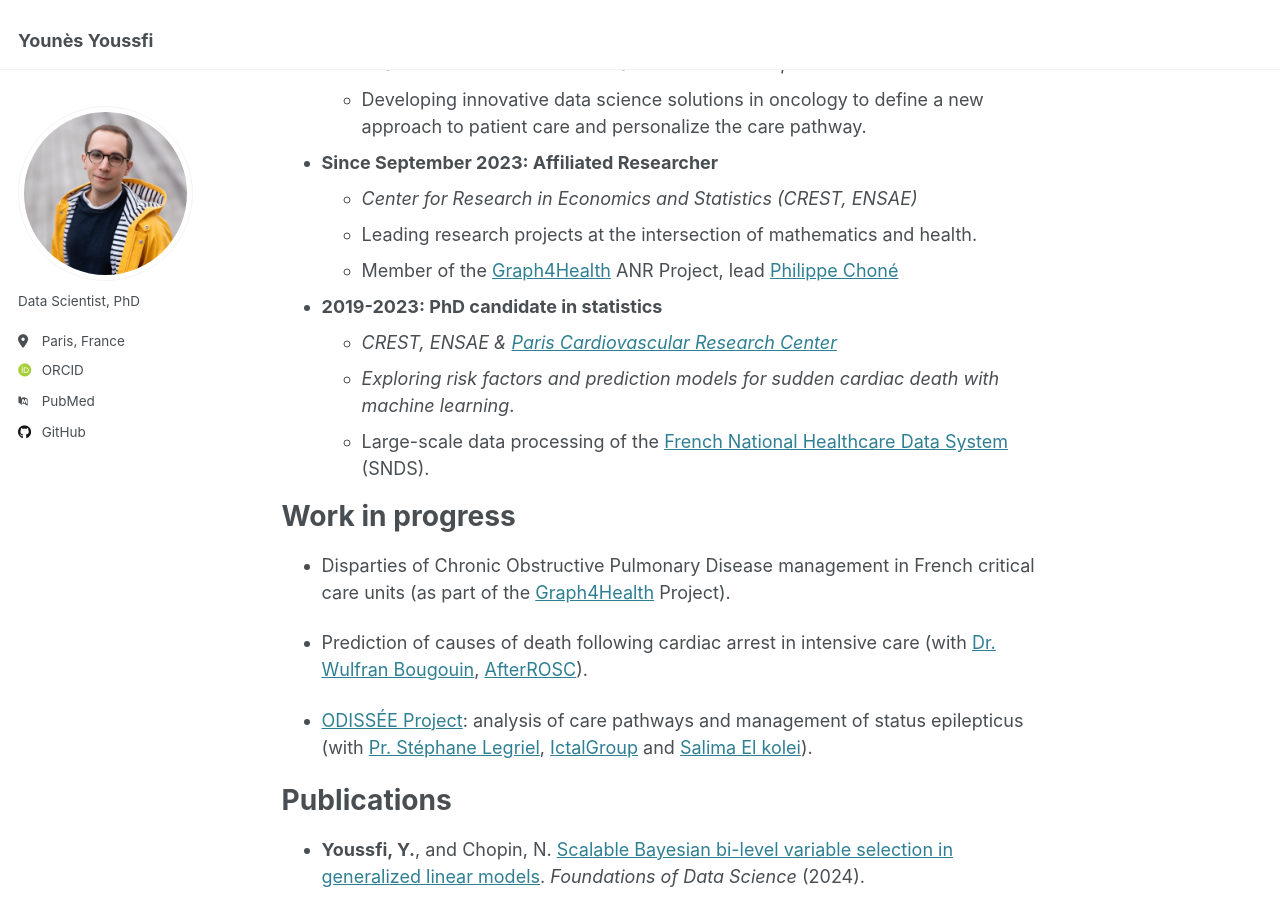
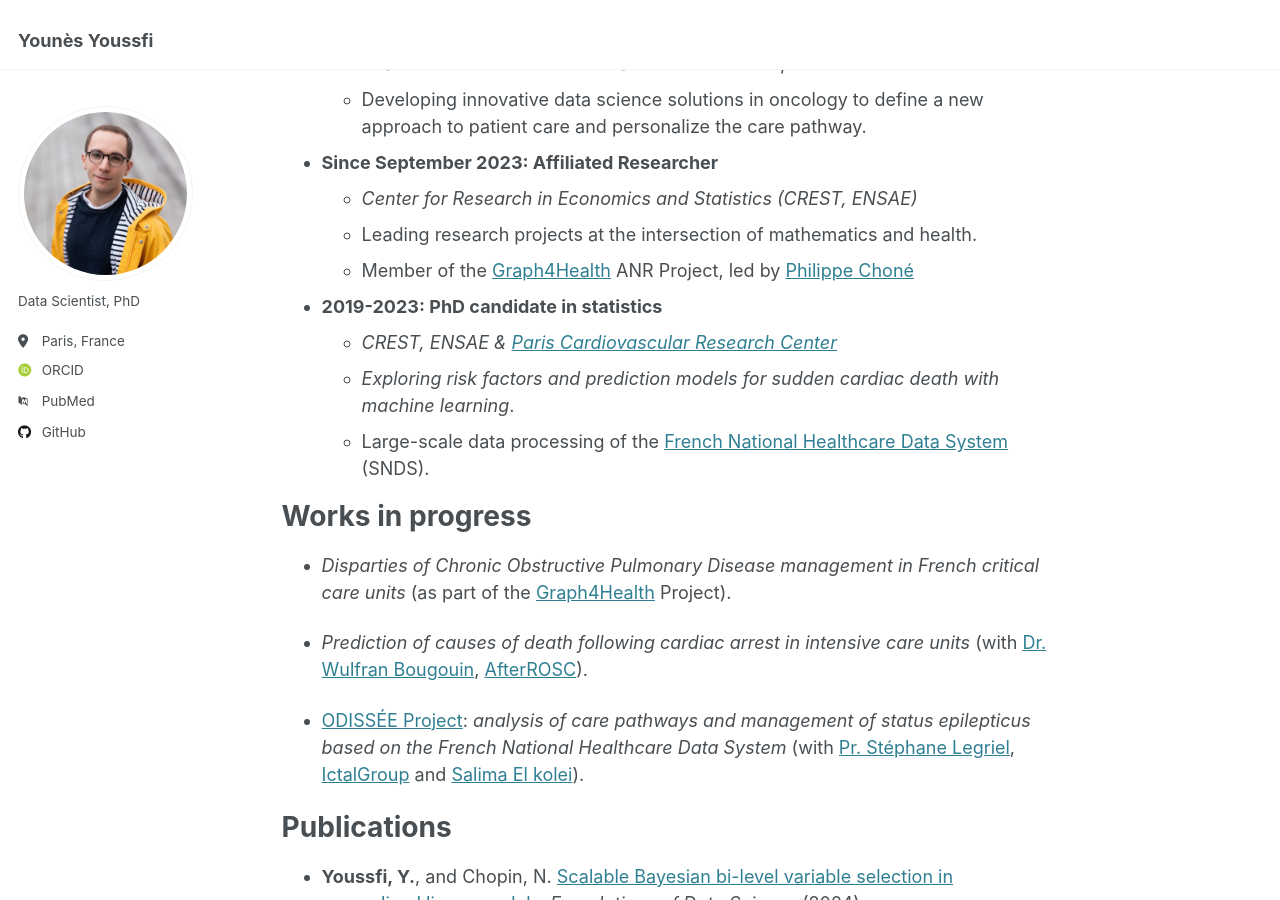
Before and after one commit to youyoussfi/youyoussfi.github.io, a Jekyll site: the page built from _pages/about.md, in a window 1280 px wide and 900 px high, scrolled down 562 px. Built offline with Jekyll 4.4.1, drawn with Linux system fonts in a browser that asks for light colours; some web fonts are replaced.

Commit message:
Update about.md

```diff
--- a/_pages/about.md
+++ b/_pages/about.md
@@ -23,20 +23,20 @@ Work experience
 * **Since September 2023: Affiliated Researcher**
   * *Center for Research in Economics and Statistics (CREST, ENSAE)*
   * Leading research projects at the intersection of mathematics and health.
-  * Member of the [Graph4Health](https://guillaume-lecue.faculty.essec.edu/graph4health) ANR Project, lead [Philippe Choné](https://faculty.crest.fr/pchone/)
+  * Member of the [Graph4Health](https://guillaume-lecue.faculty.essec.edu/graph4health) ANR Project, led by [Philippe Choné](https://faculty.crest.fr/pchone/)
 
 * **2019-2023: PhD candidate in statistics**
   * *CREST, ENSAE & [Paris Cardiovascular Research Center](https://parcc.inserm.fr/)*
   * *Exploring risk factors and prediction models for sudden cardiac death with machine learning*.
   * Large-scale data processing of the [French National Healthcare Data System](https://www.health-data-hub.fr/snds) (SNDS).
 
-Work in progress
+Works in progress
 ======
-* Disparties of Chronic Obstructive Pulmonary Disease management in French critical care units (as part of the [Graph4Health](https://guillaume-lecue.faculty.essec.edu/graph4health) Project).
+* *Disparties of Chronic Obstructive Pulmonary Disease management in French critical care units* (as part of the [Graph4Health](https://guillaume-lecue.faculty.essec.edu/graph4health) Project).
 
-* Prediction of causes of death following cardiac arrest in intensive care (with [Dr. Wulfran Bougouin](https://pubmed.ncbi.nlm.nih.gov/?term=Bougouin+W&sort=date), [AfterROSC](https://afterrosc.org/)).
+* *Prediction of causes of death following cardiac arrest in intensive care units* (with [Dr. Wulfran Bougouin](https://pubmed.ncbi.nlm.nih.gov/?term=Bougouin+W&sort=date), [AfterROSC](https://afterrosc.org/)).
 
-* [ODISSÉE Project](https://health-data-hub.fr/projets/odissee): analysis of care pathways and management of status epilepticus (with [Pr. Stéphane Legriel](https://scholar.google.fr/citations?user=3n6afrkAAAAJ&hl=fr), [IctalGroup](https://ictalgroup.org/) and [Salima El kolei](https://sites.google.com/site/selkolei/)).
+* [ODISSÉE Project](https://health-data-hub.fr/projets/odissee): *analysis of care pathways and management of status epilepticus based on the French National Healthcare Data System* (with [Pr. Stéphane Legriel](https://scholar.google.fr/citations?user=3n6afrkAAAAJ&hl=fr), [IctalGroup](https://ictalgroup.org/) and [Salima El kolei](https://sites.google.com/site/selkolei/)).
 
 Publications
 ======
```
